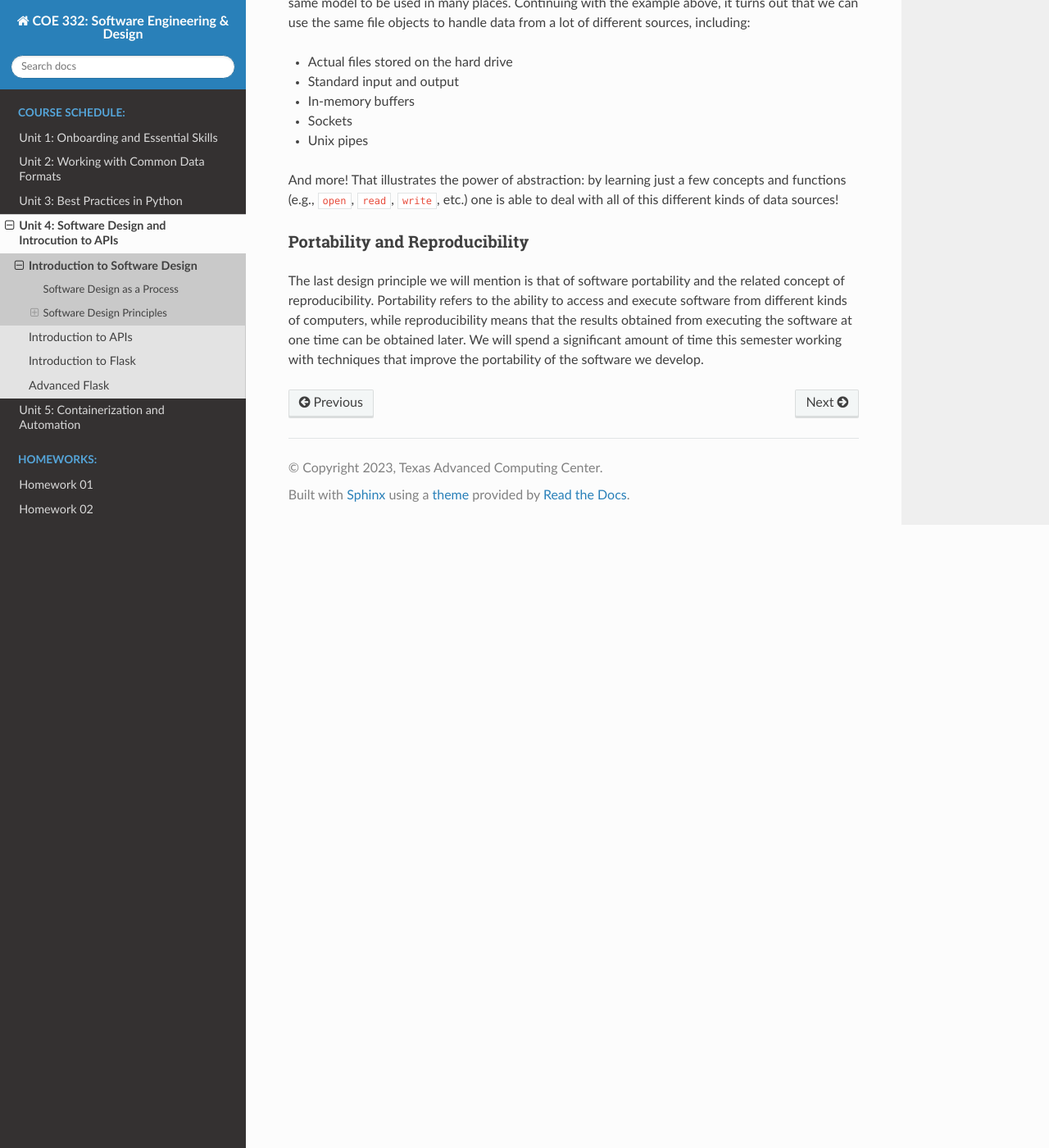
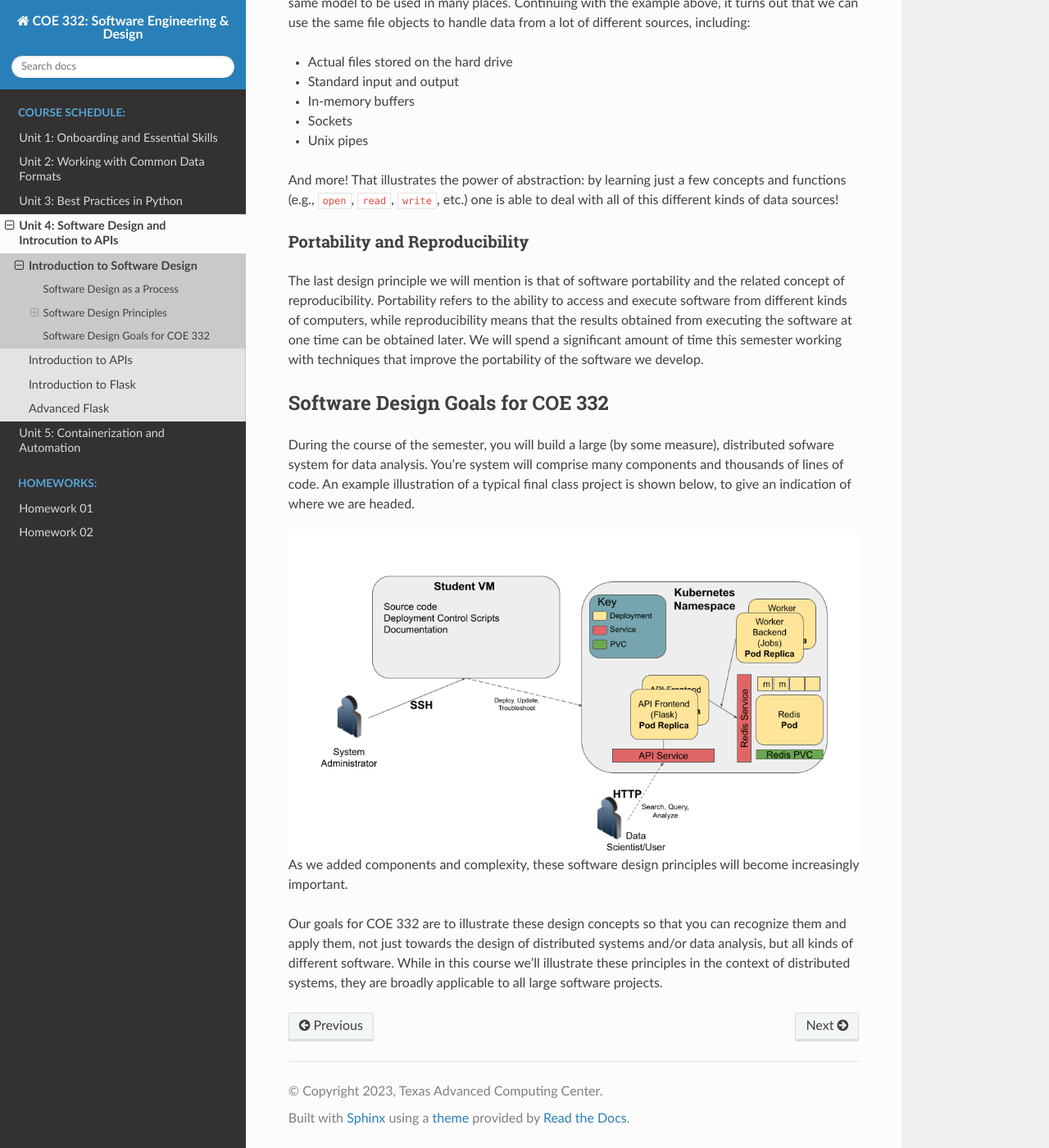
Before and after one commit to TACC/coe-332-sp23, a Sphinx documentation site: the page built from docs/unit04/intro_software_design.rst, in a window 1280 px wide and 1400 px high, scrolled down 2544 px. Shown: the whole window at 82% size. Built offline with Sphinx 7.4.7 and the Read the Docs theme 2.0.0, drawn with Linux system fonts in a browser that asks for light colours.

Commit message:
updates to SD and APIs

```diff
--- a/docs/unit04/intro_software_design.rst
+++ b/docs/unit04/intro_software_design.rst
@@ -107,3 +107,22 @@ The last design principle we will mention is that of software portability and th
 Portability refers to the ability to access and execute software from different kinds of computers, while reproducibility
 means that the results obtained from executing the software at one time can be obtained later. We will spend a significant
 amount of time this semester working with techniques that improve the portability of the software we develop.
+
+
+Software Design Goals for COE 332
+---------------------------------
+During the course of the semester, you will build a large (by some measure), distributed sofware
+system for data analysis. You're system will comprise many components and thousands of lines of code. An
+example illustration of a typical final class project is shown below, to give an indication of where we
+are headed.
+
+.. figure:: images/ex_arch_cls_proj.png
+    :width: 700px
+    :align: center
+
+As we added components and complexity, these software design principles will become increasingly important.
+
+Our goals for COE 332 are to illustrate these design concepts so that you can recognize them and apply them,
+not just towards the design of distributed systems and/or data analysis, but all kinds of different software.
+While in this course we'll illustrate these principles in the context of distributed systems, they are
+broadly applicable to all large software projects.
--- a/docs/unit04/intro_to_flask.rst
+++ b/docs/unit04/intro_to_flask.rst
@@ -10,6 +10,8 @@ module, students should be able to:
 * Run a local Flask development server.
 * Use curl to test routes defined in their Flask program when the local Flask development
   server is running.
+* **Design Principles**: Additionally, we will see how using Flask contributes to
+  the *modularity*, *abstraction*, and *generalization* of software.
 
 
 Flask is a Python library and framework for building web servers. Some of the
```
Also changed, not shown: docs/unit04/intro_to_apis.rst (+8 -2 lines), docs/unit04/images/ex_arch_cls_proj.png (added).
